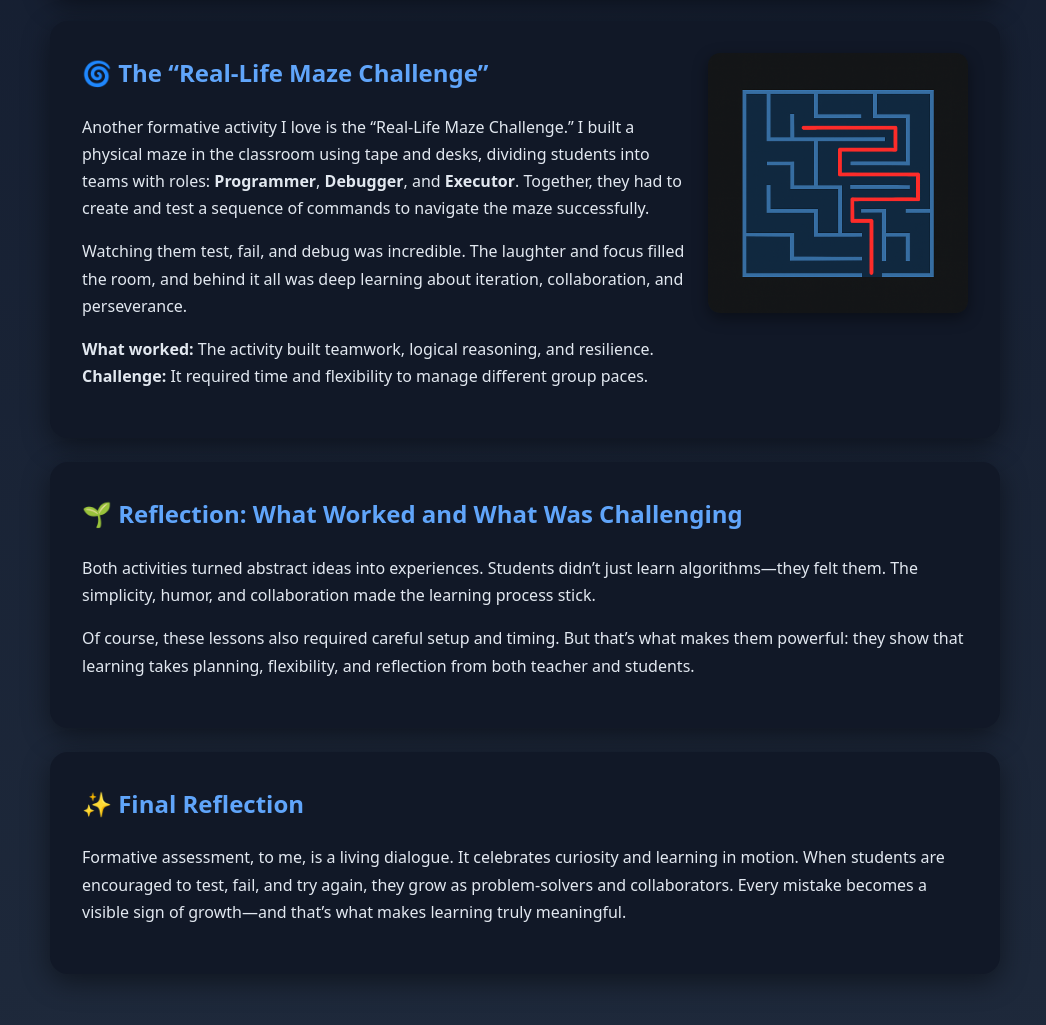
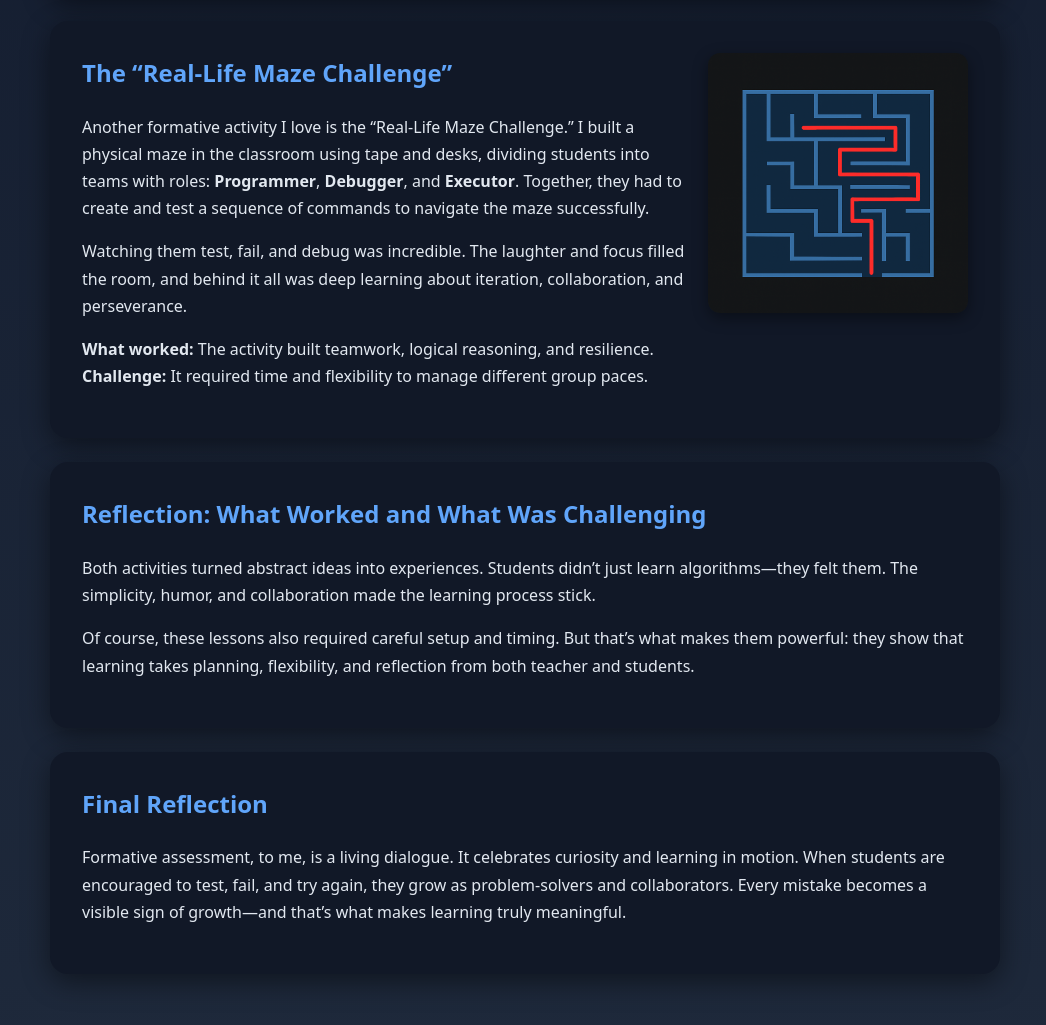
Before and after one commit to MissGraci/formative-assessment-blog, a plain HTML site: page formative-assessment-blog.html in a window 1280 px wide. Shown: the part 959-1984 px from the top of the page, without its empty margins (115-1161 px from the left). Drawn offline with Linux system fonts and the light colour scheme.

Commit message:
Update formative-assessment-blog.html

```diff
--- a/formative-assessment-blog.html
+++ b/formative-assessment-blog.html
@@ -107,7 +107,7 @@
 
     <section class="activity">
       <div class="text-block">
-        <h2>🥪 The “Sandwich Algorithm”</h2>
+        <h2>The “Sandwich Algorithm”</h2>
         <p>To explore algorithmic thinking, I divided students into two groups and gave them real sandwich ingredients. Each group had to write step-by-step instructions for assembling a sandwich, as if they were writing a program. Then, the groups swapped “code” and followed each other’s instructions exactly.</p>
         <p>The results were hilarious—and insightful. Students quickly realized that missing a single step or misusing a word could completely alter the outcome. This simple exercise made the logic of algorithms tangible and fun.</p>
         <p><strong>What worked:</strong> Students were highly engaged, creative, and collaborative.<br>
@@ -118,7 +118,7 @@
 
     <section class="activity">
       <div class="text-block">
-        <h2>🌀 The “Real-Life Maze Challenge”</h2>
+        <h2>The “Real-Life Maze Challenge”</h2>
         <p>Another formative activity I love is the “Real-Life Maze Challenge.” I built a physical maze in the classroom using tape and desks, dividing students into teams with roles: <strong>Programmer</strong>, <strong>Debugger</strong>, and <strong>Executor</strong>. Together, they had to create and test a sequence of commands to navigate the maze successfully.</p>
         <p>Watching them test, fail, and debug was incredible. The laughter and focus filled the room, and behind it all was deep learning about iteration, collaboration, and perseverance.</p>
         <p><strong>What worked:</strong> The activity built teamwork, logical reasoning, and resilience.<br>
@@ -128,13 +128,13 @@
     </section>
 
     <section>
-      <h2>🌱 Reflection: What Worked and What Was Challenging</h2>
+      <h2>Reflection: What Worked and What Was Challenging</h2>
       <p>Both activities turned abstract ideas into experiences. Students didn’t just learn algorithms—they felt them. The simplicity, humor, and collaboration made the learning process stick.</p>
       <p>Of course, these lessons also required careful setup and timing. But that’s what makes them powerful: they show that learning takes planning, flexibility, and reflection from both teacher and students.</p>
     </section>
 
     <section>
-      <h2>✨ Final Reflection</h2>
+      <h2>Final Reflection</h2>
       <p>Formative assessment, to me, is a living dialogue. It celebrates curiosity and learning in motion. When students are encouraged to test, fail, and try again, they grow as problem-solvers and collaborators. Every mistake becomes a visible sign of growth—and that’s what makes learning truly meaningful.</p>
     </section>
 
```
